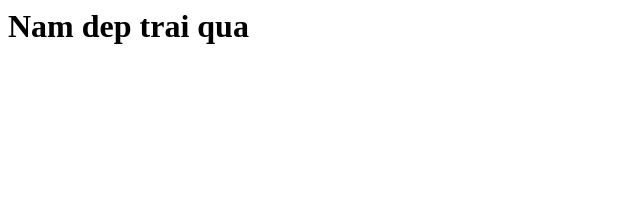
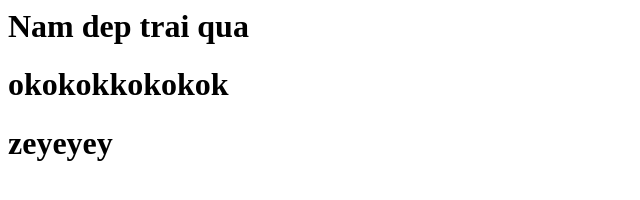
Before and after one commit to nhatnamcapos/testgit, a plain HTML site: page index.html in a window 1280 px wide. Shown: the whole page, without its empty margins (0-640 px from the left). Drawn offline with Linux system fonts and the light colour scheme.

Commit message:
Update index.html

```diff
--- a/index.html
+++ b/index.html
@@ -1 +1,5 @@
 <h1>Nam dep trai qua</h1>
+
+<h1>okokokkokokok</h1>
+
+<h1>zeyeyey</h1>
```
